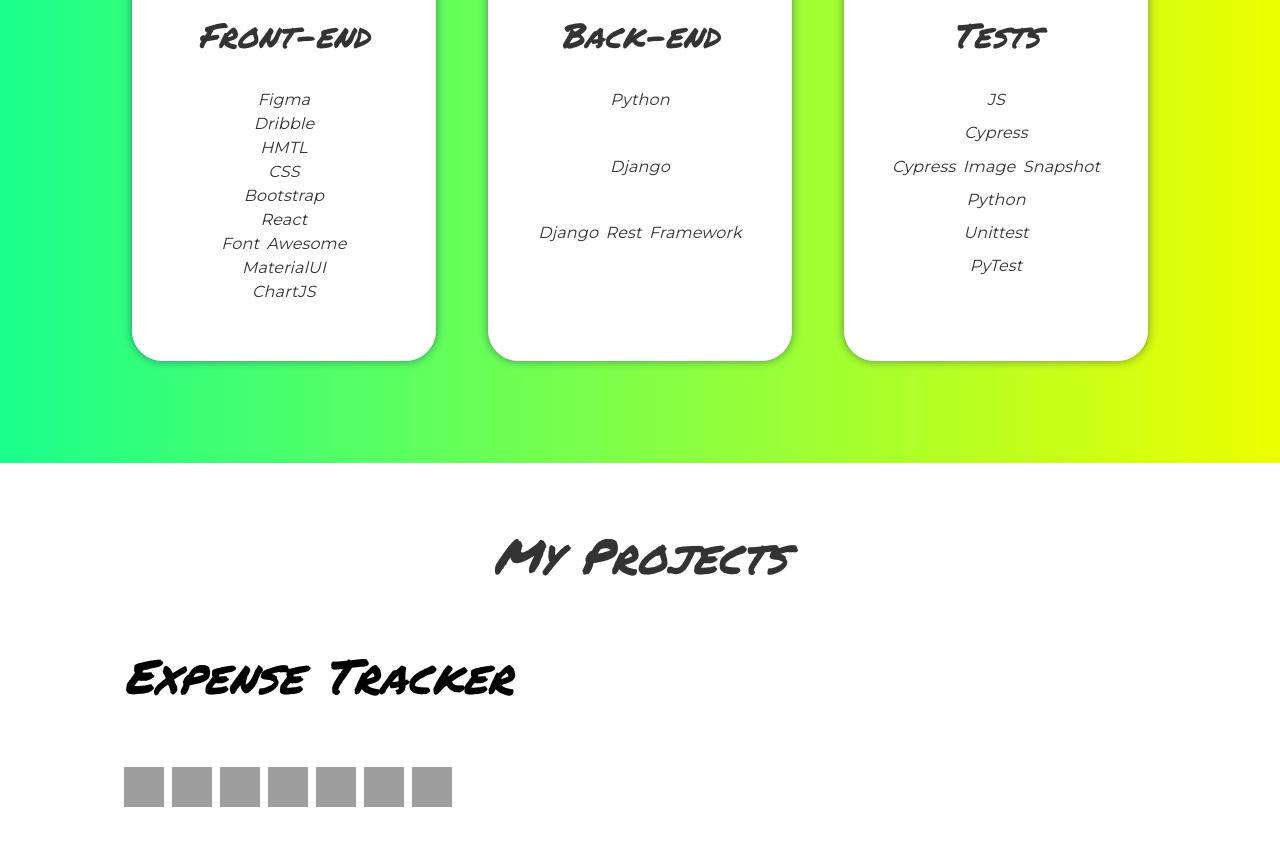
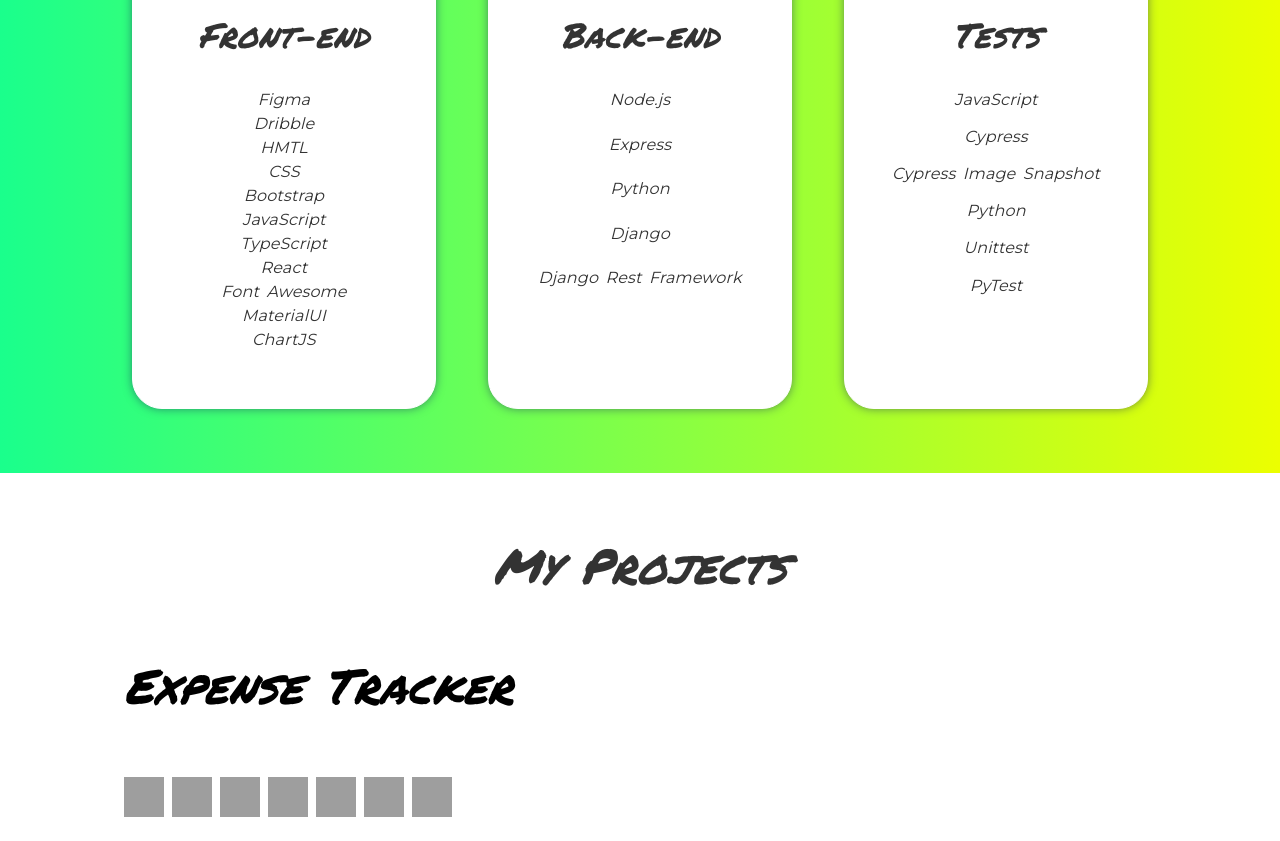
Before and after one commit to manuel12/personal-portfolio-page, a React (Create React App) app: page / in a window 1280 px wide. Shown: the part 1273-2114 px from the top of the page. Built offline with nearby package versions, Linux system fonts and the light colour scheme; grey boxes are pictures that could not be loaded.

Commit message:
Added skills

```diff
--- a/src/components/Skills/Skills.jsx
+++ b/src/components/Skills/Skills.jsx
@@ -50,6 +50,8 @@
                   "HMTL",
                   "CSS",
                   "Bootstrap",
+                  "JavaScript",
+                  "TypeScript",
                   "React",
                   "Font Awesome",
                   "MaterialUI",
@@ -69,7 +71,7 @@
                 headingText='Back-end'
                 animationFunction={skillIconAnimation}
                 animationTimeout={700}
-                skills={["Python", "Django", "Django Rest Framework"]}
+                skills={["Node.js", "Express", "Python", "Django", "Django Rest Framework"]}
               />
             </div>
           </Zoom>
@@ -85,7 +87,7 @@
                 animationFunction={skillIconAnimation}
                 animationTimeout={900}
                 skills={[
-                  "JS",
+                  "JavaScript",
                   "Cypress",
                   "Cypress Image Snapshot",
                   "Python",
```
